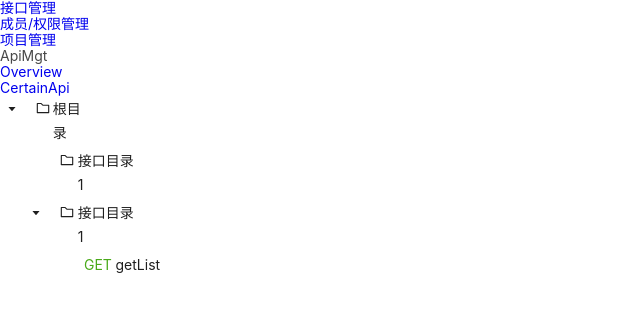
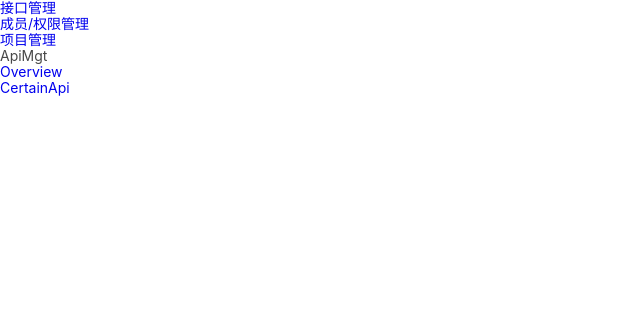
Before and after one commit to ApiKnight/ApiKnight, a React (Vite) app: page /project/apiMgt in a window 1280 px wide. Shown: the top 312 px of the page, without its empty margins (0-640 px from the left). Built offline with nearby package versions, Linux system fonts and the light colour scheme; sample sign-in values are in the browser's storage.

Commit message:
同步了数据传递修改

```diff
--- a/src/pages/project/apiMgt/certainApi/index.tsx
+++ b/src/pages/project/apiMgt/certainApi/index.tsx
@@ -5,43 +5,77 @@ import { RootState } from '@/store/index.ts'
 import { useSelector, useDispatch } from 'react-redux'
 import InterfaceBlock from '@/components/interfaceBlock'
 import RenderTree from '@/components/renderTree'
-import { ArrayItem } from '@/types/arrayToTree.ts'
+import { ArrayItem } from '@/types/arrayToTree.d.ts'
 import { Outlet, Link } from 'react-router-dom'
-
-interface MakeValue {
-  value: ArrayItem[]
-}
-const data = [
-  {
-    key: 1,
-    title: <InterfaceBlock data={{ id: 1, title: '接口目录1', pid: 0 }} />,
-    type: 'file',
-    pid: 0,
-  },
-  {
-    key: 2,
-    title: <InterfaceBlock data={{ id: 2, title: '接口目录2', pid: 1 }} />,
-    type: 'file',
-    pid: 1,
-  },
-]
+import { FlatItem, FlatItemValue } from '@/types/mergeFlatArrays'
+import { mergeFlatArrays } from '@/utils/mergeFlatArrays'
 
 const CertainApi: React.FunctionComponent = () => {
-  const [makeValue, setMakeValue] = useState<MakeValue>({ value: data })
-  const dispatch = useDispatch()
-  const dirArray = useSelector((state: RootState) => state.dirArray.value)
-
-  useEffect(() => {
-    dispatch(assign(data))
-  }, [])
-
-  useEffect(() => {
-    setMakeValue({ value: dirArray })
-  }, [dirArray])
+  const a1: FlatItem[] = [
+    {
+      id: '1',
+      name: '根目录',
+      project_id: 100,
+      parent_id: null,
+    },
+    {
+      id: '2',
+      name: '接口目录1',
+      project_id: 100,
+      parent_id: '1',
+    },
+    {
+      id: '3',
+      name: '接口目录1',
+      project_id: 100,
+      parent_id: '1',
+    },
+  ]
+  const a2: FlatItem[] = [
+    {
+      id: '4',
+      name: 'getList',
+      project_id: 100,
+      parent_id: '3',
+    },
+  ]
+  const dd: ArrayItem[] = mergeFlatArrays(a1, a2, 100)
+  const cs: FlatItemValue = {
+    value_1: a1,
+    value_2: a2,
+    target: 100,
+  }
+  const d: ArrayItem[] = [
+    {
+      key: '1',
+      title: { key: '1', title: '根目录', pid: null, type: 'FILE' },
+      type: 'FILE',
+      pid: null,
+    },
+    {
+      key: '2',
+      title: { key: '2', title: '接口目录1', pid: '1', type: 'FILE' },
+      type: 'FILE',
+      pid: '1',
+    },
+    {
+      key: '3',
+      title: { key: '3', title: '接口目录2', pid: '1', type: 'FILE' },
+      type: 'FILE',
+      pid: '1',
+    },
+    {
+      key: '4',
+      title: { key: '4', title: 'getList', pid: '3', type: 'GET' },
+      type: 'GET',
+      pid: '3',
+    },
+  ]
+  console.log(dd)
+  console.log(d)
   return (
     <>
       <div>CertainApi</div>
-      <RenderTree data={makeValue.value}></RenderTree>
       <ul>
         <li>
           <Link to='/project/apiMgt/certainApi/document'>document</Link>
@@ -54,6 +88,7 @@ const CertainApi: React.FunctionComponent = () => {
         </li>
       </ul>
       <Outlet />
+      <RenderTree data={dd} />
     </>
   )
 }
--- a/src/pages/project/apiMgt/index.tsx
+++ b/src/pages/project/apiMgt/index.tsx
@@ -6,68 +6,6 @@ import { ArrayItem } from '@/types/arrayToTree'
 import { FlatItem, FlatItemValue } from '@/types/mergeFlatArrays'
 import { mergeFlatArrays } from '@/utils/mergeFlatArrays'
 const ApiMgt: React.FunctionComponent = () => {
-  const a1: FlatItem[] = [
-    {
-      id: '1',
-      name: '根目录',
-      project_id: 100,
-      parent_id: null,
-    },
-    {
-      id: '2',
-      name: '接口目录1',
-      project_id: 100,
-      parent_id: '1',
-    },
-    {
-      id: '3',
-      name: '接口目录1',
-      project_id: 100,
-      parent_id: '1',
-    },
-  ]
-  const a2: FlatItem[] = [
-    {
-      id: '4',
-      name: 'getList',
-      project_id: 100,
-      parent_id: '3',
-    },
-  ]
-  const dd: ArrayItem[] = mergeFlatArrays(a1, a2, 100)
-  const cs: FlatItemValue = {
-    value_1: a1,
-    value_2: a2,
-    target: 100,
-  }
-  const d: ArrayItem[] = [
-    {
-      key: '1',
-      title: { key: '1', title: '根目录', pid: null, type: 'FILE' },
-      type: 'FILE',
-      pid: null,
-    },
-    {
-      key: '2',
-      title: { key: '2', title: '接口目录1', pid: '1', type: 'FILE' },
-      type: 'FILE',
-      pid: '1',
-    },
-    {
-      key: '3',
-      title: { key: '3', title: '接口目录2', pid: '1', type: 'FILE' },
-      type: 'FILE',
-      pid: '1',
-    },
-    {
-      key: '4',
-      title: { key: '4', title: 'getList', pid: '3', type: 'GET' },
-      type: 'GET',
-      pid: '3',
-    },
-  ]
-  console.log(dd)
-  console.log(d)
   return (
     <>
       <div>ApiMgt</div>
@@ -82,7 +20,6 @@ const ApiMgt: React.FunctionComponent = () => {
       <div>
         <Outlet />
       </div>
-      <RenderTree data={dd} />
     </>
   )
 }
```
